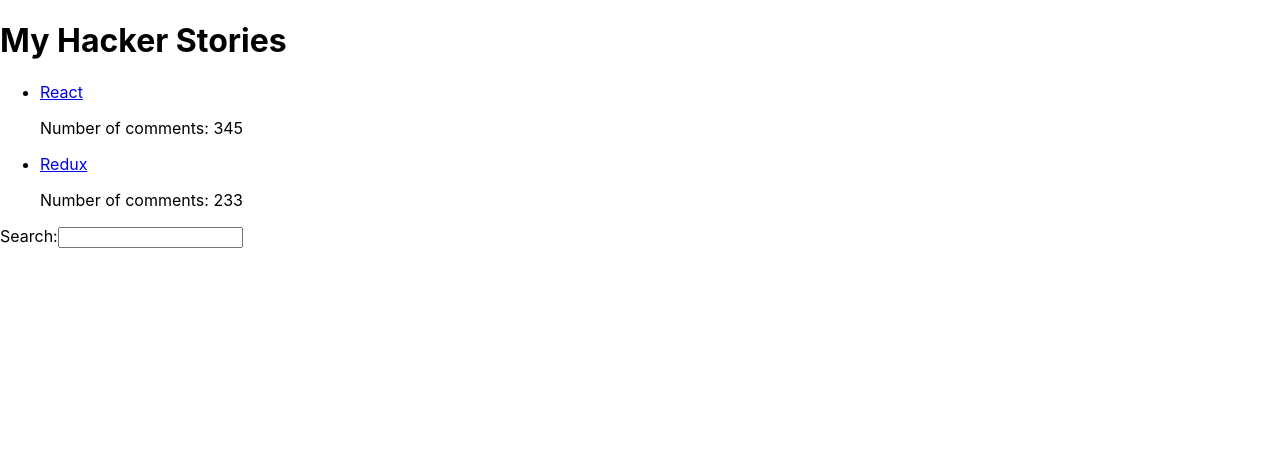
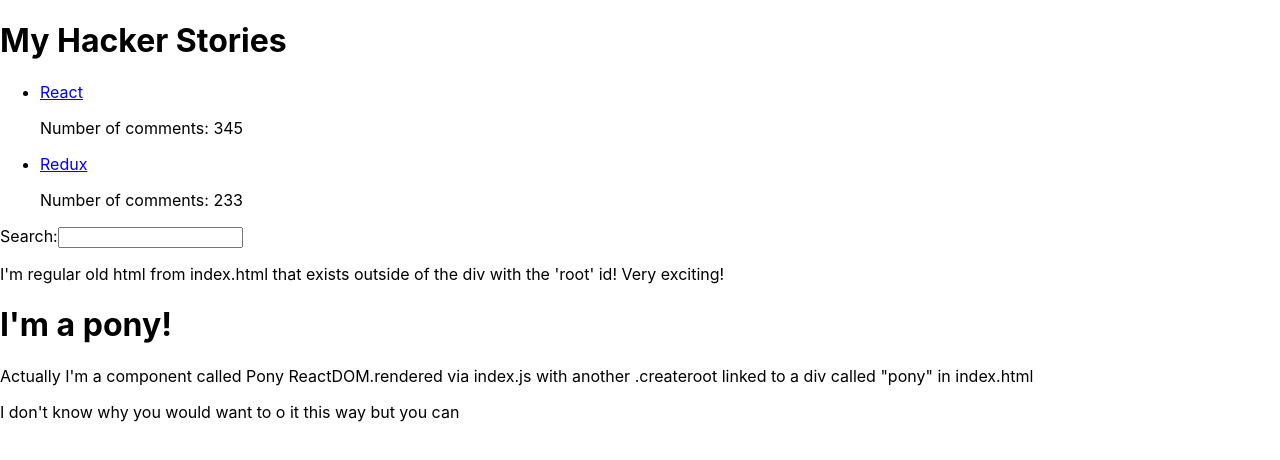
Before and after one commit to I-z-e-b-e-l/hacker-stories, a React (Create React App) app: page / in a window 1280 px wide. Shown: the top 460 px of the page. Built offline with nearby package versions, Linux system fonts and the light colour scheme.

Commit message:
refactor List and Search components. Play with ReactDOM and index.html; new ways of adding things to page

```diff
--- a/public/index.html
+++ b/public/index.html
@@ -29,6 +29,10 @@
   <body>
     <noscript>You need to enable JavaScript to run this app.</noscript>
     <div id="root"></div>
+
+    <p>I'm regular old html from index.html that exists outside of the div with the 'root' id! Very exciting!</p>
+
+    <div id="pony"></div>
     <!--
       This HTML file is a template.
       If you open it directly in the browser, you will see an empty page.
--- a/src/App.js
+++ b/src/App.js
@@ -15,11 +15,9 @@
   }
 ]
 
-
-function App() {
+function List(){
   return (
     <div>
-      <h1>My Hacker Stories</h1>
       <ul>
         {list.map(function(item){
           return(
@@ -31,10 +29,27 @@
           );
         })}
       </ul>
+    </div>
+  )
+}
 
+function Search(){
+  return(
+    <div>
       <label htmlFor='search'>Search:</label>
       <input id="search" type='text'/>
+    </div>
+  )
+}
 
+
+function App() {
+  return (
+    <div>
+      <h1>My Hacker Stories</h1>
+
+      <List />
+      <Search />
 
     </div>
   );
--- /dev/null
+++ b/src/Pony.js
@@ -0,0 +1,14 @@
+import React from "react";
+
+function Pony(){
+    return(
+        <div>
+            <h1>I'm a pony!</h1>
+            <p>Actually I'm a component called Pony ReactDOM.rendered via index.js with another .createroot linked to a div called "pony" in index.html</p>
+            <p>I don't know why you would want to o it this way but you can</p>
+        </div>
+
+    )
+}
+
+export default Pony;
--- a/src/index.js
+++ b/src/index.js
@@ -2,6 +2,7 @@
 import ReactDOM from 'react-dom/client';
 import './index.css';
 import App from './App';
+import Pony from './Pony'
 import reportWebVitals from './reportWebVitals';
 
 const root = ReactDOM.createRoot(document.getElementById('root'));
@@ -11,6 +12,21 @@
   </React.StrictMode>
 );
 
+// ReactDOM.render(
+//   <React.StrictMode>
+//     {/* <h1>I'm a pony!</h1> */}
+//     <Pony />
+//   </React.StrictMode>,
+//   document.getElementById('pony')
+// );
+
+const newroot = ReactDOM.createRoot(document.getElementById('pony'));
+newroot.render(
+  <React.StrictMode>
+    <Pony />
+  </React.StrictMode>
+);
+
 // If you want to start measuring performance in your app, pass a function
 // to log results (for example: reportWebVitals(console.log))
 // or send to an analytics endpoint. Learn more: https://bit.ly/CRA-vitals
```
